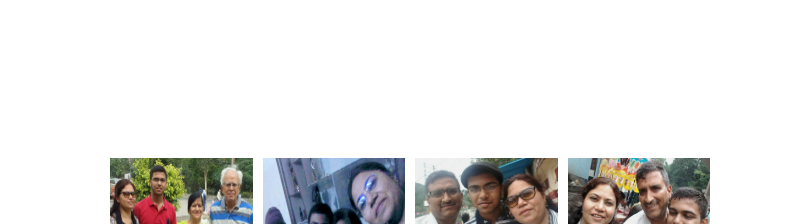
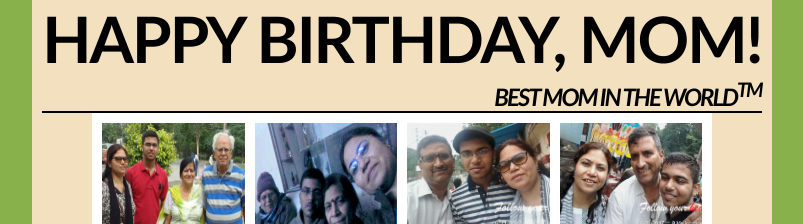
Before and after one commit to sohang3112/mom-birthday-site, a plain HTML site: page index.html in a window 1280 px wide. Shown: the top 224 px of the page, without its empty margins (238-1041 px from the left). Drawn offline with Linux system fonts and the light colour scheme.

Commit message:
Added header

```diff
--- a/css/style.css
+++ b/css/style.css
@@ -1,15 +1,42 @@
+* {
+	margin: 0;
+	padding: 0;
+}
+
+:root {
+	--light-green: #88b04b;
+	--vanilla-custard: #F3E0BE;
+}
+
 html{
+	display: flex;
+	flex-direction: column;
+	justify-content: space-between;
+	align-items: center;
+	background-color: var(--light-green);
 	width: 100%;
 	height: 100%;
 }
 
 body {
-	display: flex;
-	flex-direction: column;
-	justify-content: center;
-	align-items: center;
-	width: 100%;
+	display: inline-block;
+	background-color: var(--vanilla-custard);
+	padding: 0 10px 0 10px;
 	height: 100%;
+}
+
+header {
+	font-family: "Trebuchet MS", sans-serif;
+	font-size: 2rem;
+	letter-spacing: -2px;
+	border-bottom: 2px solid black;
+	text-transform: uppercase;
+}
+
+h2 {
+	font-size: 1.5rem;
+	font-style: italic;
+	text-align: right;
 }
 
 main {
@@ -18,6 +45,8 @@ main {
 	max-width: 600px;
 	max-height: 500px;
 	margin: auto;
+	background-color: white;
+	padding: 10px;
 	display: grid;
 	grid-gap: 10px;
 	grid-template-areas:
--- a/index.html
+++ b/index.html
@@ -7,11 +7,10 @@
     <link rel="stylesheet" href="css/style.css">
   </head>
   <body>
-	<!--
 	<header>
 		<h1>Happy Birthday, Mom!</h1>
+		<h2>Best Mom in the World<sup>TM</sup></h2>
 	</header>
-	-->
 
 	<main>
 		<img src="img/compfamily-1.jpg" id="img1">
```
Also changed, not shown: img/family3rishikesh.JPG.
